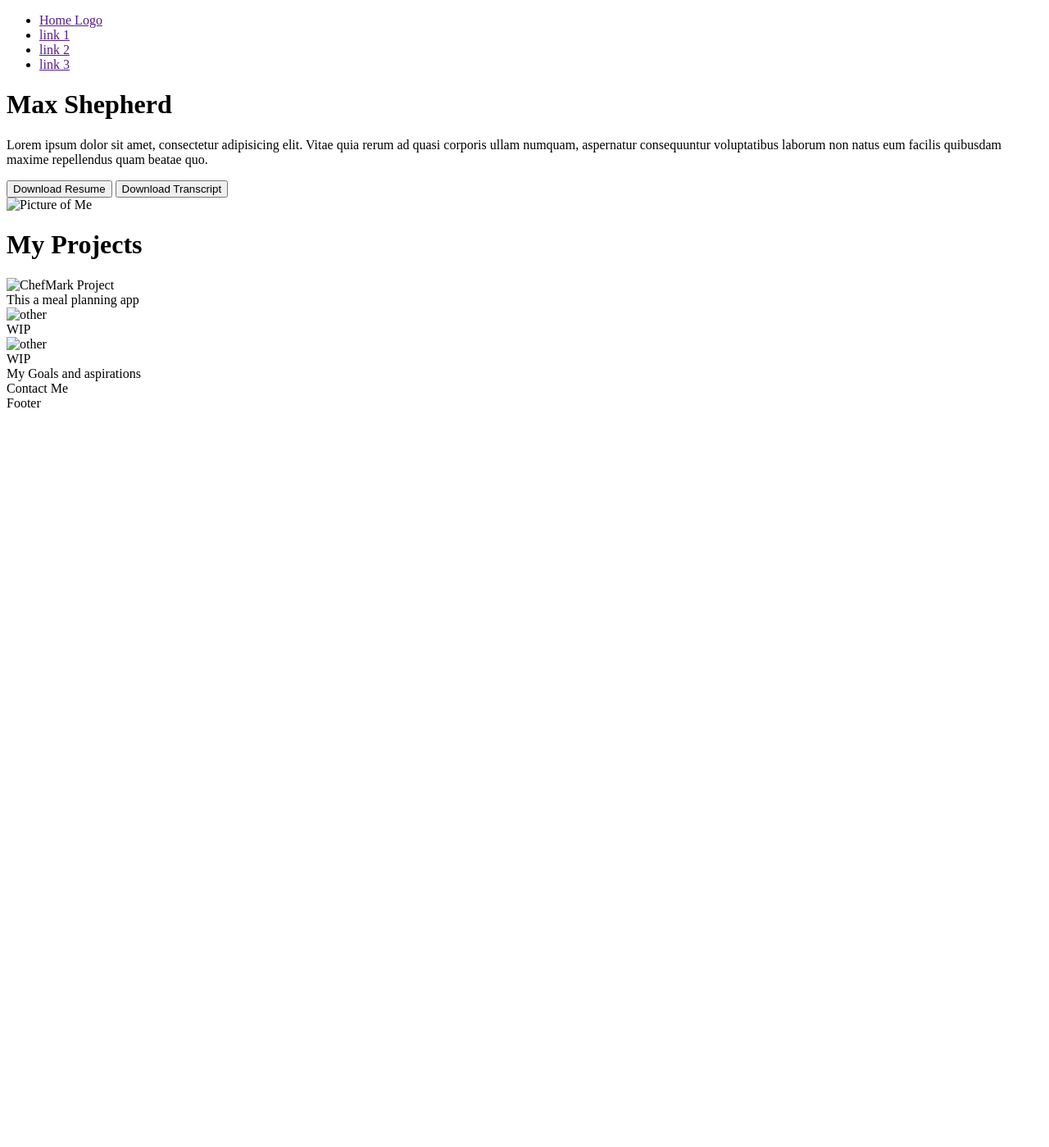
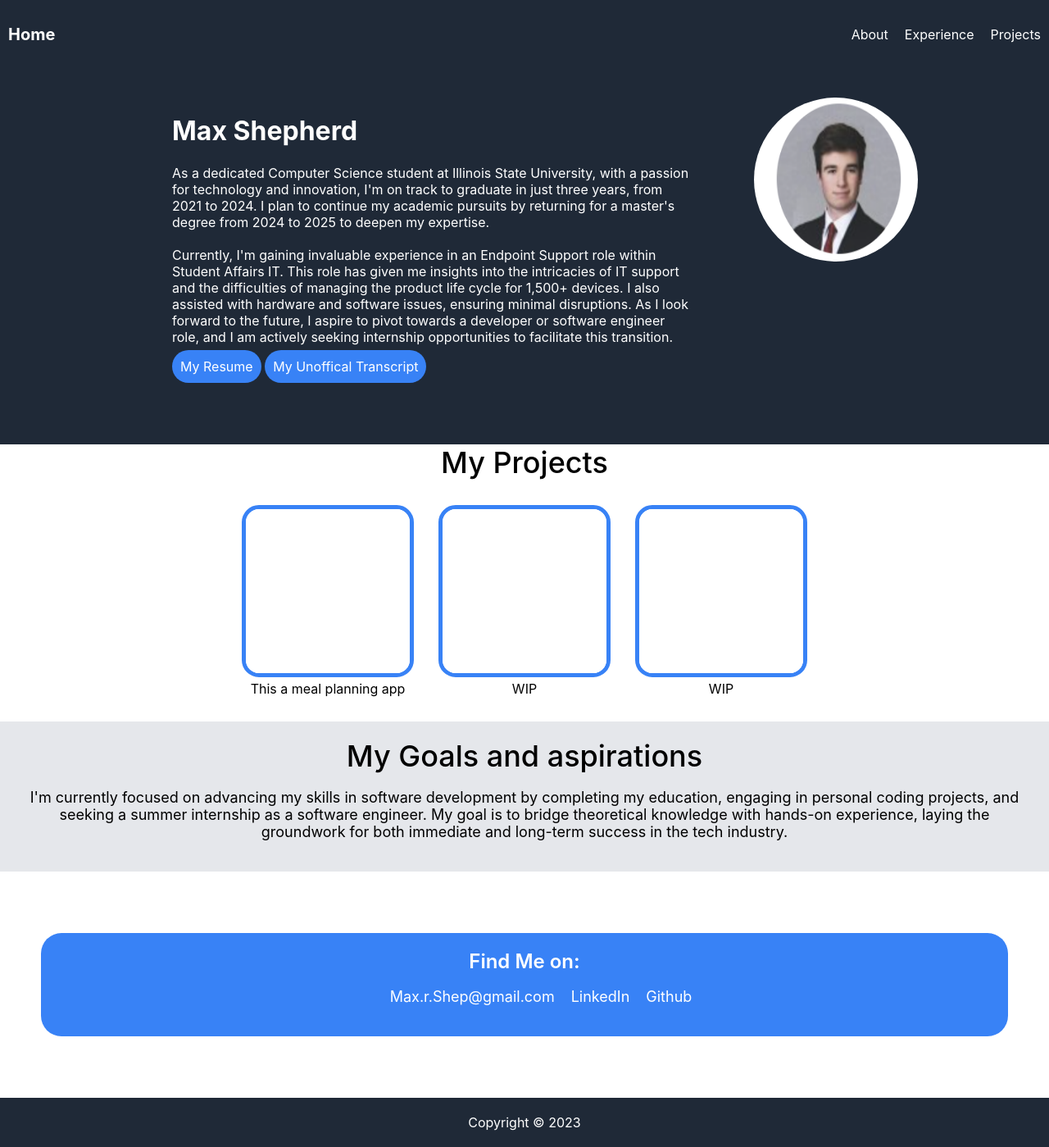
Before and after one commit to Msheph1/LandingPage, a plain HTML site: page index.html in a window 1280 px wide. Shown: the whole page at 82% size. Before the commit the page ends 800 px from the top, so only its background shows below. Drawn offline with Linux system fonts and the light colour scheme.

Commit message:
lots of css progress

```diff
--- a/index.html
+++ b/index.html
@@ -8,42 +8,97 @@
   </head>
   <body>
     <div class="header">
-        <div class="top row">
-        <ul>
-            <li><a href="">Home Logo</a></li>
-            <li><a href="">link 1</a></li>
-            <li><a href="">link 2</a></li>
-            <li><a href="">link 3</a></li>
+      <div class="toprow">
+        <ul class="left-links">
+          <li><a href="">Home</a></li>
+        </ul>
+        <ul class="right-links">
+          <li><a href="">About</a></li>
+          <li><a href="">Experience</a></li>
+          <li><a href="">Projects</a></li>
         </ul>
       </div>
 
-        <div class="bottom row">
+      <div class="bottomrow">
         <div class="myinfo">
           <h1>Max Shepherd</h1>
-        <p>Lorem ipsum dolor sit amet, consectetur adipisicing elit. Vitae quia rerum ad quasi corporis ullam numquam, aspernatur consequuntur voluptatibus laborum non natus eum facilis quibusdam maxime repellendus quam beatae quo.</p>
-        <button>Download Resume</button>
-        <button>Download Transcript</button>
+          <p>
+            As a dedicated Computer Science student at Illinois State
+            University, with a passion for technology and innovation, I'm on
+            track to graduate in just three years, from 2021 to 2024. I plan to
+            continue my academic pursuits by returning for a master's degree
+            from 2024 to 2025 to deepen my expertise.<br /><br />
+            Currently, I'm gaining invaluable experience in an Endpoint Support
+            role within Student Affairs IT. This role has given me insights into
+            the intricacies of IT support and the difficulties of managing the
+            product life cycle for 1,500+ devices. I also assisted with hardware
+            and software issues, ensuring minimal disruptions. As I look forward
+            to the future, I aspire to pivot towards a developer or software
+            engineer role, and I am actively seeking internship opportunities to
+            facilitate this transition.
+          </p>
+          <a
+            class="pdfs"
+            href="./pictures/Max Shepherd Resume .pdf"
+            target="_blank"
+            >My Resume</a
+          >
+          <a
+            class="pdfs"
+            href="./pictures/Unoffical Transcript Dec 2023.pdf"
+            target="_blank"
+          >
+            My Unoffical Transcript</a
+          >
         </div>
         <div class="mypic">
-        <img src="pic_of_me.png" alt="Picture of Me">
+          <img class="me" src="./pictures/pic of me.png" alt="Picture of Me" />
         </div>
+      </div>
+    </div>
+    <div class="title">My Projects</div>
     <div class="projects">
-            <h1>My Projects</h1>
-            <div class ="info">
-                <img src="chefmark" alt="ChefMark Project" />
+      <div class="info">
+        <a href="linktochefmark"
+          ><img class="proj" src="./pictures/blank.png" alt="ChefMark Project"
+        /></a>
         <div class="text">This a meal planning app</div>
       </div>
-            <div class ="info">
-                <img src="Other" alt="other" />
+      <div class="info">
+        <img class="proj" src="./pictures/blank.png" alt="other" />
         <div class="text">WIP</div>
       </div>
-            <div class ="info">
-                <img src="other" alt="other" />
+      <div class="info">
+        <img class="proj" src="./pictures/blank.png" alt="other" />
         <div class="text">WIP</div>
       </div>
     </div>
-        <div class="goals">My Goals and aspirations</div>
-        <div class="contact">Contact Me</div>
-        <div class="footer">Footer</div>
+    <div class="goals">
+      My Goals and aspirations
+      <p>
+        I'm currently focused on advancing my skills in software development by
+        completing my education, engaging in personal coding projects, and
+        seeking a summer internship as a software engineer. My goal is to bridge
+        theoretical knowledge with hands-on experience, laying the groundwork
+        for both immediate and long-term success in the tech industry.
+      </p>
+    </div>
+    <div class="contact">
+      <div class="contactcent">
+        Find Me on:
+        <ul class="ways">
+          <li>Max.r.Shep@gmail.com</li>
+          <li>
+            <a href="https://www.linkedin.com/in/maxshep/" target="_blank"
+              >LinkedIn</a
+            >
+          </li>
+          <li>
+            <a href="https://github.com/Msheph1" target="_blank">Github</a>
+          </li>
+        </ul>
+      </div>
+    </div>
+    <div class="footer">Copyright © 2023</div>
   </body>
 </html>
--- a/style.css
+++ b/style.css
@@ -0,0 +1,138 @@
+body {
+  font-family: -apple-system, BlinkMacSystemFont, "Segoe UI", Roboto, Oxygen,
+    Ubuntu, Cantarell, "Open Sans", "Helvetica Neue", sans-serif;
+  margin: 0;
+  min-height: 100vh;
+}
+
+a {
+  text-decoration: none;
+  color: white;
+}
+
+a li {
+  color: white;
+}
+
+.pdfs {
+  background-color: #3882f6;
+  border-radius: 25px;
+  padding: 10px;
+}
+ul {
+  list-style: none;
+}
+
+.header {
+  display: flex;
+  flex-direction: column;
+  background-color: #1f2937;
+  padding-bottom: 75px;
+}
+
+.toprow {
+  display: flex;
+  padding: 10px;
+  align-items: center;
+}
+
+.left-links {
+  display: flex;
+  margin-right: auto;
+  padding-left: 0px;
+  font-size: 20px;
+  font-weight: 700;
+}
+
+.right-links {
+  display: flex;
+  gap: 20px;
+}
+
+.bottomrow {
+  display: flex;
+  padding: 10px;
+  margin-top: 25px;
+  color: white;
+  justify-content: center;
+  margin-left: 200px;
+  margin-right: 150px;
+  gap: 75px;
+}
+
+.me {
+  width: 200px;
+  height: 200px;
+  border-radius: 50%;
+}
+
+.projects {
+  display: flex;
+  justify-content: center;
+  gap: 30px;
+  background-color: white;
+  padding: 30px;
+}
+
+.title {
+  display: flex;
+  justify-content: center;
+  font-size: 36px;
+  font-weight: 500;
+}
+
+.proj {
+  border: 5px solid #3882f6;
+  border-radius: 10%;
+  width: 200px;
+  height: 200px;
+}
+
+.text {
+  display: flex;
+  justify-content: center;
+}
+
+.goals {
+  padding: 20px;
+  display: flex;
+  flex-direction: column;
+  align-items: center;
+  font-size: 36px;
+  font-weight: 500;
+  background-color: #e5e7eb;
+}
+
+.goals p {
+  text-align: center;
+  font-size: 18px;
+  font-weight: 400;
+}
+
+.contactcent {
+  padding: 20px;
+  color: white;
+  font-size: 24px;
+  font-weight: 600;
+  display: flex;
+  flex-direction: column;
+  align-items: center;
+  background-color: #3882f6;
+  margin: 75px 50px;
+  border-radius: 25px;
+}
+
+.ways {
+  display: flex;
+  gap: 20px;
+  font-size: 18px;
+  font-weight: 400;
+}
+
+.footer {
+  display: flex;
+  background-color: #1f2937;
+  padding: 20px;
+  justify-content: center;
+  color: white;
+}
```
Also changed, not shown: pictures/blank.png (added), pictures/pic of me.png (added), 3 other files. Lines whose indentation alone changed are shown as unchanged.
